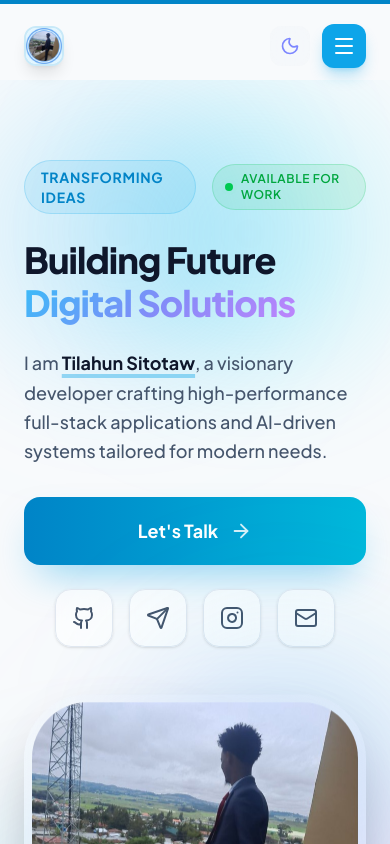
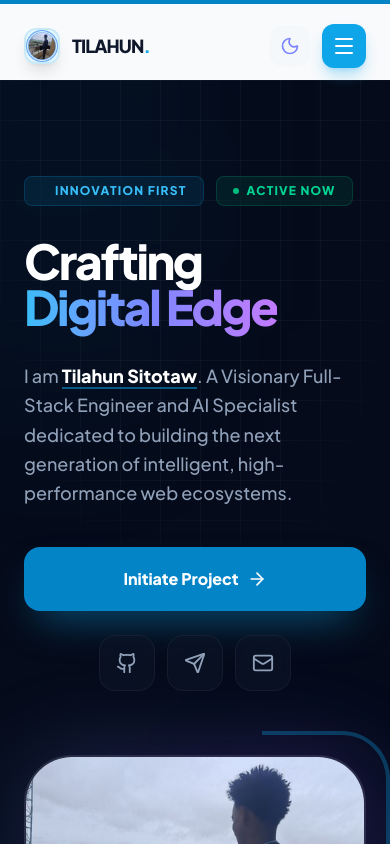
Before and after one commit to Tilahun-Sitotaw/Portfolio-, a React (Vite) app: page /#/ in a window 390 px wide. Shown: the top 844 px of the page. Built offline with nearby package versions, Linux system fonts and the light colour scheme.

Commit message:
UI: Finalized Futuristic AI Rebrand & Fixed Mobile Navbar Header

```diff
--- a/index.html
+++ b/index.html
@@ -8,28 +8,28 @@
   <title>Tilahun Sitotaw | Full-Stack Developer & AI Specialist</title>
 
   <!-- Primary Meta Tags -->
-  <meta name="title" content="Tilahun Sitotaw — Visionary Full-Stack Developer & AI Innovator" />
+  <meta name="title" content="Tilahun Sitotaw | Visionary AI & Full-Stack Engineer" />
   <meta name="description"
-    content="Experience the next generation of web applications. Tilahun Sitotaw crafts high-performance, AI-driven solutions with precision and modern aesthetics. Explore the future of digital excellence." />
+    content="The nexus of AI Innovation and Full-Stack Excellence. Tilahun Sitotaw builds high-performance digital ecosystems for the modern era." />
   <meta name="keywords"
-    content="Tilahun Sitotaw, Portfolio, Full-Stack Developer, AI Specialist, React Expert, Node.js, Web Innovation, Ethiopia" />
+    content="Tilahun Sitotaw, AI Specialist, Full-Stack Developer, React, Node.js, Digital Innovation, Software Engineer" />
   <meta name="author" content="Tilahun Sitotaw" />
 
   <!-- Open Graph / Facebook -->
   <meta property="og:type" content="website" />
   <meta property="og:url" content="https://tilahun-sitotaw-portfolio-5aji.onrender.com/" />
-  <meta property="og:site_name" content="Tilahun Sitotaw Portfolio" />
-  <meta property="og:title" content="Tilahun Sitotaw | Premium Full-Stack & AI Solutions" />
+  <meta property="og:site_name" content="Tilahun Sitotaw" />
+  <meta property="og:title" content="Tilahun Sitotaw | Innovation & Engineering Excellence" />
   <meta property="og:description"
-    content="Crafting high-performance digital experiences and AI-driven systems. Excellence delivered globally." />
+    content="Crafting the future of web applications with AI-driven precision. Explore projects and engineering solutions." />
   <meta property="og:image" content="https://tilahun-sitotaw-portfolio-5aji.onrender.com/images/logo.png" />
 
   <!-- Twitter -->
   <meta property="twitter:card" content="summary_large_image" />
   <meta property="twitter:url" content="https://tilahun-sitotaw-portfolio-5aji.onrender.com/" />
-  <meta property="twitter:title" content="Tilahun Sitotaw — Visionary AI & Full-Stack Developer" />
+  <meta property="twitter:title" content="Tilahun Sitotaw | Leading AI & Web Engineering" />
   <meta property="twitter:description"
-    content="Explore high-performance digital solutions and AI systems. Join me in building the future." />
+    content="Visionary engineering for high-performance digital solutions. Connecting AI with the modern web." />
   <meta property="twitter:image" content="https://tilahun-sitotaw-portfolio-5aji.onrender.com/images/logo.png" />
 
   <!-- Google Fonts -->
--- a/src/components/Hero.jsx
+++ b/src/components/Hero.jsx
@@ -4,75 +4,83 @@ import { Link } from 'react-router-dom';
 
 const Hero = () => {
     return (
-        <section className="relative min-h-screen flex items-center pt-20 overflow-hidden bg-slate-50 dark:bg-[#020617] transition-colors duration-500">
-            {/* Animated Blobs BACKGROUND */}
-            <div className="absolute top-0 -left-4 w-72 h-72 bg-primary-400 rounded-full mix-blend-multiply filter blur-3xl opacity-20 animate-blob"></div>
-            <div className="absolute top-0 -right-4 w-72 h-72 bg-cyan-400 rounded-full mix-blend-multiply filter blur-3xl opacity-20 animate-blob animation-delay-2000"></div>
-            <div className="absolute -bottom-8 left-20 w-72 h-72 bg-purple-400 rounded-full mix-blend-multiply filter blur-3xl opacity-20 animate-blob animation-delay-4000"></div>
+        <section className="relative min-h-screen flex items-center pt-24 pb-12 overflow-hidden bg-[#050b1a] transition-colors duration-500">
+            {/* Mesh Grid & Blobs Background */}
+            <div className="absolute inset-0 bg-[linear-gradient(to_right,#80808012_1px,transparent_1px),linear-gradient(to_bottom,#80808012_1px,transparent_1px)] bg-[size:40px_40px] [mask-image:radial-gradient(ellipse_60%_50%_at_50%_0%,#000_70%,transparent_100%)]"></div>
 
-            <div className="container mx-auto px-6 grid grid-cols-1 lg:grid-cols-2 gap-12 items-center relative z-10">
+            <div className="absolute top-[-10%] left-[-5%] w-[40%] h-[40%] bg-primary-500/10 rounded-full blur-[120px] animate-pulse"></div>
+            <div className="absolute bottom-[0%] right-[-5%] w-[40%] h-[40%] bg-indigo-500/10 rounded-full blur-[120px] animate-pulse animation-delay-2000"></div>
+
+            <div className="container mx-auto px-6 grid grid-cols-1 lg:grid-cols-2 gap-16 items-center relative z-10">
                 <motion.div
                     initial={{ opacity: 0, x: -50 }}
                     animate={{ opacity: 1, x: 0 }}
-                    transition={{ duration: 0.8 }}
+                    transition={{ duration: 0.8, ease: "easeOut" }}
                 >
-                    <div className="flex items-center gap-4 mb-6">
+                    <div className="flex flex-wrap items-center gap-3 mb-8">
                         <motion.div
-                            initial={{ opacity: 0 }}
-                            animate={{ opacity: 1 }}
+                            initial={{ opacity: 0, scale: 0.8 }}
+                            animate={{ opacity: 1, scale: 1 }}
                             transition={{ delay: 0.2 }}
-                            className="inline-flex items-center gap-2 px-4 py-1.5 text-sm font-bold tracking-wider text-primary-600 uppercase bg-primary-500/10 border border-primary-500/20 rounded-full"
+                            className="inline-flex items-center gap-2 px-4 py-1.5 text-xs font-black tracking-widest text-primary-400 uppercase bg-primary-500/10 border border-primary-500/20 rounded-lg backdrop-blur-md"
                         >
-                            Transforming Ideas
+                            <span className="w-1.5 h-1.5 bg-primary-500 rounded-full animate-ping"></span>
+                            Innovation First
                         </motion.div>
                         <motion.div
-                            initial={{ opacity: 0 }}
-                            animate={{ opacity: 1 }}
+                            initial={{ opacity: 0, scale: 0.8 }}
+                            animate={{ opacity: 1, scale: 1 }}
                             transition={{ delay: 0.3 }}
-                            className="inline-flex items-center gap-2 px-3 py-1.5 text-xs font-semibold tracking-wider text-green-600 dark:text-green-400 uppercase bg-green-500/10 border border-green-500/20 rounded-full"
+                            className="inline-flex items-center gap-2 px-4 py-1.5 text-xs font-black tracking-widest text-emerald-400 uppercase bg-emerald-500/10 border border-emerald-500/20 rounded-lg backdrop-blur-md"
                         >
-                            <span className="relative flex h-2 w-2">
-                                <span className="animate-ping absolute inline-flex h-full w-full rounded-full bg-green-400 opacity-75"></span>
-                                <span className="relative inline-flex rounded-full h-2 w-2 bg-green-500"></span>
-                            </span>
-                            Available for Work
+                            <span className="w-1.5 h-1.5 bg-emerald-500 rounded-full"></span>
+                            Active Now
                         </motion.div>
                     </div>
-                    <h1 className="text-4xl sm:text-6xl lg:text-8xl font-extrabold leading-[1.2] lg:leading-[1.1] mb-6 md:mb-8 text-slate-900 dark:text-white tracking-tight">
-                        Building Future <br />
-                        <span className="text-gradient">Digital Solutions</span>
+
+                    <h1 className="text-5xl sm:text-7xl lg:text-8xl font-black leading-[0.95] mb-8 text-white tracking-tighter">
+                        Crafting <br />
+                        <span className="text-transparent bg-clip-text bg-gradient-to-r from-primary-400 via-indigo-400 to-purple-400 animate-gradient">Digital Edge</span>
                     </h1>
-                    <p className="text-lg md:text-xl lg:text-2xl text-slate-600 dark:text-slate-400 mb-8 md:mb-10 max-w-xl leading-relaxed font-medium">
-                        I am <span className="text-slate-900 dark:text-white font-bold underline decoration-primary-500/40 decoration-4 underline-offset-4 hover:decoration-primary-500 transition-colors">Tilahun Sitotaw</span>, a visionary developer crafting high-performance full-stack applications and AI-driven systems tailored for modern needs.
+
+                    <p className="text-lg md:text-xl text-slate-400 mb-10 max-w-xl leading-relaxed font-medium">
+                        I am <span className="text-white font-extrabold border-b-2 border-primary-500/50">Tilahun Sitotaw</span>.
+                        A Visionary Full-Stack Engineer and AI Specialist dedicated to building the next generation of
+                        intelligent, high-performance web ecosystems.
                     </p>
 
                     <div className="flex flex-col sm:flex-row items-center gap-6">
-                        <motion.div whileHover={{ scale: 1.05, translateY: -2 }} whileTap={{ scale: 0.95 }} className="w-full sm:w-auto hover-glow">
+                        <motion.div
+                            whileHover={{ scale: 1.02 }}
+                            whileTap={{ scale: 0.98 }}
+                            className="w-full sm:w-auto"
+                        >
                             <Link
                                 to="/contact"
-                                className="w-full sm:w-auto px-10 py-5 bg-gradient-to-r from-primary-600 to-cyan-500 hover:from-primary-500 hover:to-cyan-400 text-white rounded-2xl font-bold flex items-center justify-center gap-3 shadow-[0_20px_40px_-15px_rgba(14,165,233,0.5)] transition-all text-lg"
+                                className="group relative w-full sm:w-auto px-10 py-5 bg-primary-600 text-white rounded-2xl font-black flex items-center justify-center gap-3 overflow-hidden transition-all shadow-[0_20px_40px_-15px_rgba(14,165,233,0.5)]"
                             >
-                                Let's Talk <ArrowRight size={22} className="animate-pulse" />
+                                <div className="absolute inset-0 bg-gradient-to-r from-cyan-400 to-primary-600 translate-x-[-100%] group-hover:translate-x-0 transition-transform duration-500"></div>
+                                <span className="relative z-10 flex items-center gap-2">
+                                    Initiate Project <ArrowRight size={20} className="group-hover:translate-x-1 transition-transform" />
+                                </span>
                             </Link>
                         </motion.div>
-                        <div className="flex items-center gap-4">
+
+                        <div className="flex items-center gap-3">
                             {[
-                                { icon: Github, href: "https://github.com/Tilahun-Sitotaw", label: "GitHub" },
-                                { icon: Send, href: "https://t.me/tiletechzone", label: "Telegram" },
-                                { icon: Instagram, href: "https://instagram.com/tile_tech2025", label: "Instagram" },
-                                { icon: Mail, href: "mailto:tilahunsitotaw87@gmail.com", label: "Email" }
+                                { icon: Github, href: "https://github.com/Tilahun-Sitotaw" },
+                                { icon: Send, href: "https://t.me/tiletechzone" },
+                                { icon: Mail, href: "mailto:tilahunsitotaw87@gmail.com" }
                             ].map((social, i) => (
                                 <motion.a
                                     key={i}
                                     href={social.href}
                                     target="_blank"
                                     rel="noopener noreferrer"
-                                    whileHover={{ scale: 1.15, rotate: 5, translateY: -4 }}
-                                    className="p-4 bg-white/60 dark:bg-slate-800/60 backdrop-blur-md rounded-2xl shadow-sm hover:shadow-[0_10px_30px_-10px_rgba(14,165,233,0.4)] hover:text-primary-500 hover:border-primary-500/30 transition-all text-slate-600 dark:text-slate-400 border border-slate-200 dark:border-slate-700 relative group overflow-hidden"
-                                    title={social.label}
+                                    whileHover={{ scale: 1.1, translateY: -3 }}
+                                    className="p-4 bg-slate-900/50 border border-white/5 rounded-2xl text-slate-400 hover:text-white hover:border-primary-500/50 transition-all backdrop-blur-xl"
                                 >
-                                    <div className="absolute inset-0 bg-primary-500/10 translate-y-[100%] group-hover:translate-y-[0%] transition-transform duration-300 ease-in-out"></div>
-                                    <social.icon size={24} className="relative z-10" />
+                                    <social.icon size={22} />
                                 </motion.a>
                             ))}
                         </div>
@@ -83,18 +91,30 @@ const Hero = () => {
                     initial={{ opacity: 0, scale: 0.9 }}
                     animate={{ opacity: 1, scale: 1 }}
                     transition={{ duration: 1.2, ease: "easeOut" }}
-                    className="relative group"
+                    className="relative flex justify-center lg:justify-end"
                 >
-                    <div className="relative z-10 w-full aspect-square max-w-[520px] mx-auto overflow-hidden rounded-[4rem] shadow-[0_32px_64px_-16px_rgba(0,0,0,0.3)] border-8 border-white/10 backdrop-blur-3xl animate-float">
-                        <img
-                            src="/images/profile.jpg"
-                            alt="Tilahun Sitotaw"
-                            className="w-full h-full object-cover group-hover:scale-105 transition-transform duration-1000 ease-in-out"
-                        />
+                    <div className="relative w-full aspect-[4/5] max-w-[480px]">
+                        {/* Layered Glass Frame */}
+                        <div className="absolute inset-0 bg-gradient-to-tr from-primary-500/20 to-purple-500/20 rounded-[3rem] blur-2xl -z-10 animate-glow"></div>
+                        <div className="relative h-full w-full rounded-[3rem] overflow-hidden border-2 border-white/10 shadow-2xl backdrop-blur-md">
+                            <img
+                                src="/images/profile.jpg"
+                                alt="Tilahun Sitotaw"
+                                className="w-full h-full object-cover scale-110 group-hover:scale-125 transition-transform duration-1000 ease-in-out"
+                            />
+                            <div className="absolute inset-0 bg-gradient-to-t from-[#050b1a] via-transparent to-transparent opacity-60"></div>
+
+                            {/* Floating Stats or Tech Tag */}
+                            <div className="absolute bottom-6 left-6 right-6 p-4 glass rounded-2xl border border-white/10">
+                                <p className="text-white font-black text-xs uppercase tracking-widest mb-1">Status</p>
+                                <p className="text-primary-400 font-bold text-sm">Building AI Ecosystems</p>
+                            </div>
+                        </div>
+
+                        {/* Abstract Decor */}
+                        <div className="absolute -top-6 -right-6 w-32 h-32 border-t-4 border-r-4 border-primary-500/30 rounded-tr-[3rem]"></div>
+                        <div className="absolute -bottom-6 -left-6 w-32 h-32 border-b-4 border-l-4 border-indigo-500/30 rounded-bl-[3rem]"></div>
                     </div>
-                    {/* Decorative elements */}
-                    <div className="absolute -top-12 -right-12 w-64 h-64 bg-primary-500/20 rounded-full blur-[80px] -z-0 group-hover:bg-primary-500/30 transition-colors duration-700"></div>
-                    <div className="absolute -bottom-12 -left-12 w-64 h-64 bg-cyan-500/20 rounded-full blur-[80px] -z-0 group-hover:bg-cyan-500/30 transition-colors duration-700"></div>
                 </motion.div>
             </div>
         </section>
--- a/src/components/Navbar.jsx
+++ b/src/components/Navbar.jsx
@@ -55,10 +55,10 @@ const Navbar = ({ darkMode, toggleDarkMode }) => {
                     className="flex items-center gap-3 relative z-50"
                 >
                     <Link to="/" className="flex items-center gap-3 group">
-                        <div className="w-10 h-10 rounded-xl overflow-hidden shadow-lg border-2 border-primary-500/20 group-hover:scale-110 transition-transform duration-300">
+                        <div className="w-9 h-9 sm:w-10 sm:h-10 rounded-xl overflow-hidden shadow-lg border-2 border-primary-500/20 group-hover:scale-110 transition-transform duration-300">
                             <img src="/images/logo.png" alt="Logo" className="w-full h-full object-cover" />
                         </div>
-                        <span className="text-xl font-black tracking-tighter text-slate-900 dark:text-white hidden sm:block">
+                        <span className="text-lg sm:text-xl font-black tracking-tighter text-slate-900 dark:text-white">
                             TILAHUN<span className="text-primary-500">.</span>
                         </span>
                     </Link>
```
